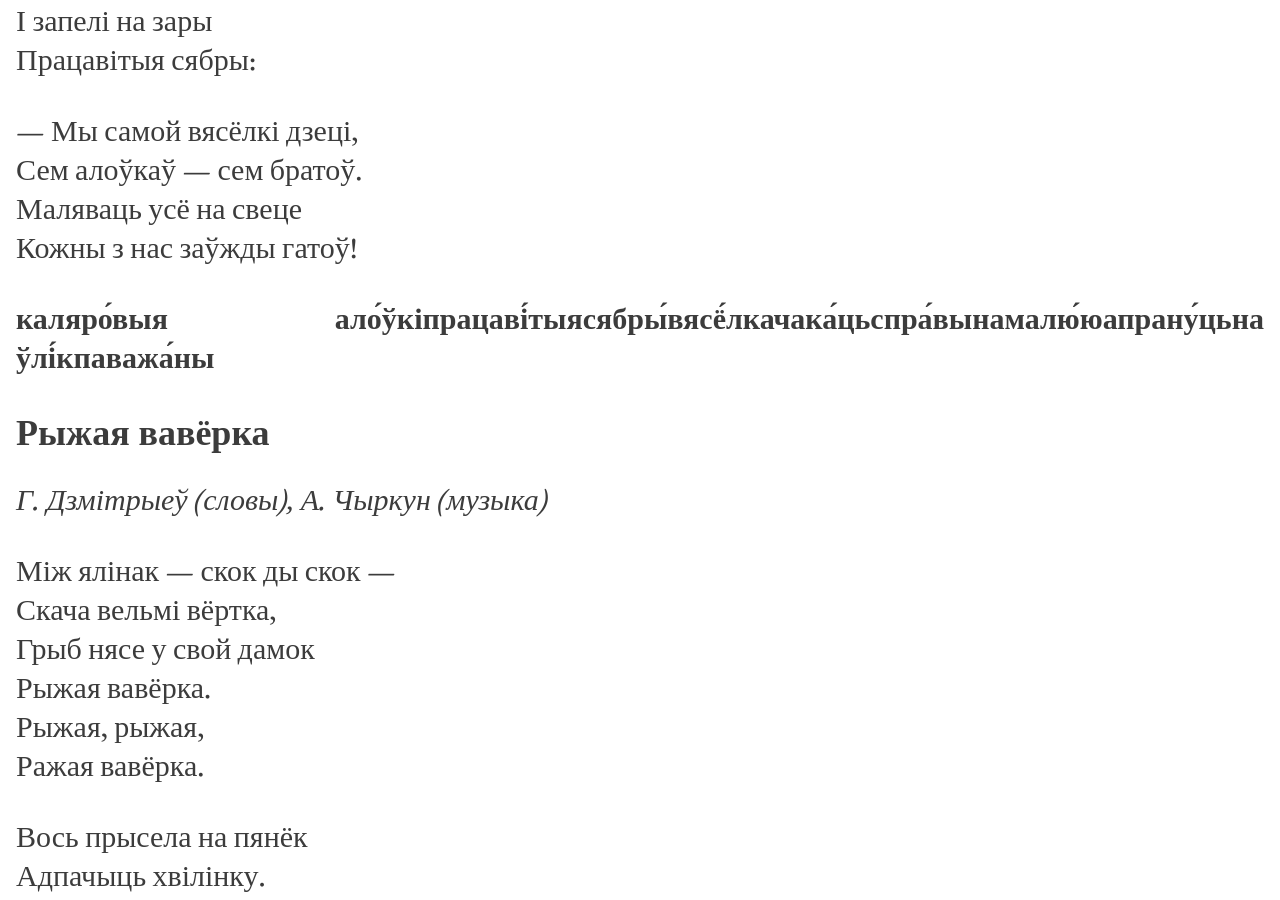
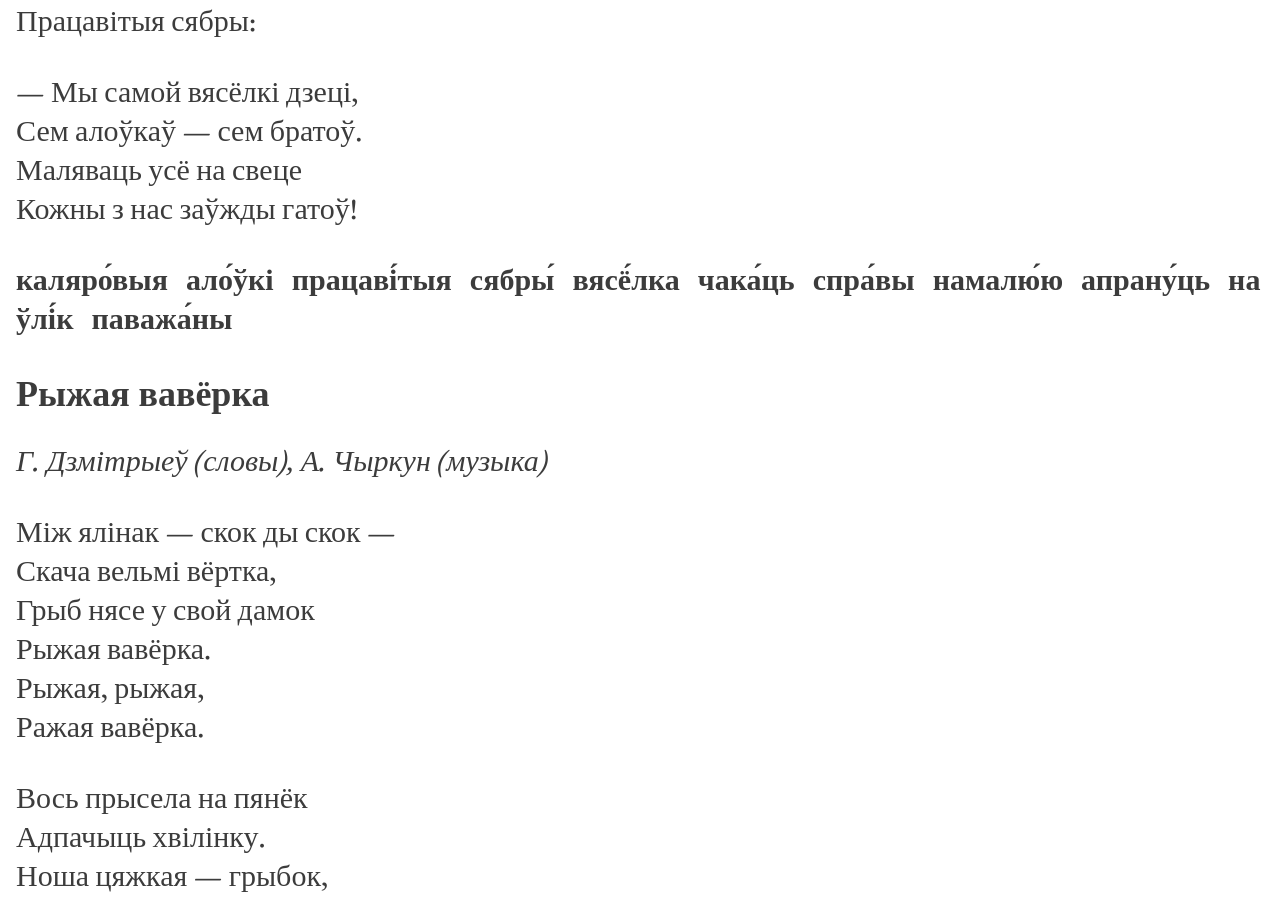
Before and after one commit to seveleva/seveleva, a Jekyll site: the page built from nie-maŭčy.md, in a window 1280 px wide and 900 px high, scrolled down 26349 px. Built offline with Jekyll 4.4.1, drawn with Linux system fonts in a browser that asks for light colours; some of the changed text lies outside the part shown.

Commit message:
Update nie-maŭčy.md

```diff
--- a/nie-maŭčy.md
+++ b/nie-maŭčy.md
@@ -608,7 +608,7 @@ _Ірына Будай_
 Буду ёй чытаць услых.
 
 
-**услы́хразуме́цьля́лька**
+**услы́х разуме́ць ля́лька**
 
 ### <span id="anchor-20"></span>Камары
 
@@ -705,9 +705,8 @@ _Пятрусь Макаль_
 Маляваць усё на свеце
 Кожны з нас заўжды гатоў\!
 
-**каляро́выя
-ало́ўкіпрацаві́тыясябры́вясё́лкачака́цьспра́вынамалю́юапрану́цьна
-ўлі́кпаважа́ны**
+**каляро́выя ало́ўкі працаві́тыя сябры́ вясё́лка чака́ць спра́вы намалю́ю апрану́ць на
+ўлі́к паважа́ны**
 
 ### <span id="anchor-25"></span>Рыжая вавёрка
 
```
Also changed, not shown: other parts of nie-maŭčy.md (+6 -6 lines).
